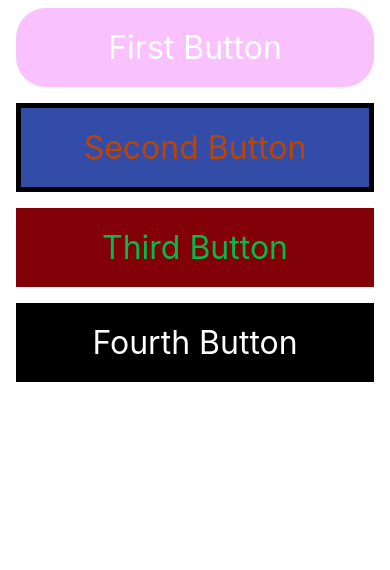
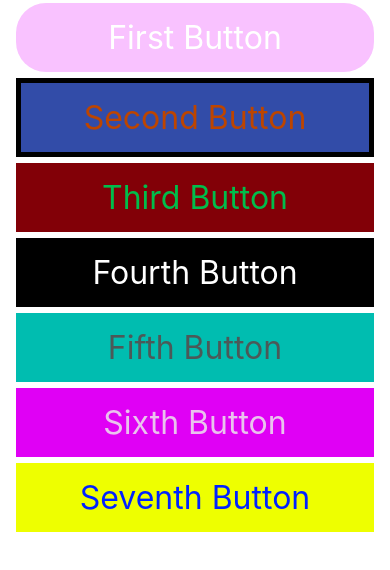
Before and after one commit to Kallory/MobilDevExercise2, a React Native app: screen / in a window 390 px wide. Shown: the top 570 px of the page. Built offline with nearby package versions, Linux system fonts and the light colour scheme.

Commit message:
adding more buttons

```diff
--- a/App.js
+++ b/App.js
@@ -68,6 +68,36 @@ const DATA = [
     textStyle: {
       color: '#FFFFFF',
     }
+  },
+  {
+    id: 'button5',
+    title: 'Fifth Button',
+    buttonStyle: {
+      backgroundColor: '#00bdb0'
+    },
+    textStyle: {
+      color: '#4b5958',
+    }
+  },
+  {
+    id: 'button6',
+    title: 'Sixth Button',
+    buttonStyle: {
+      backgroundColor: '#e000f5'
+    },
+    textStyle: {
+      color: '#eac2ed',
+    }
+  },
+  {
+    id: 'button7',
+    title: 'Seventh Button',
+    buttonStyle: {
+      backgroundColor: '#eeff00'
+    },
+    textStyle: {
+      color: '#0022ff',
+    }
   }
 ];
 
@@ -103,13 +133,13 @@ const styles = StyleSheet.create({
   },
   item: {
     backgroundColor: '#f9c2ff',
-    padding: 20,
-    marginVertical: 8,
+    padding: 15,
+    marginVertical: 3,
     marginHorizontal: 16,
   },
   button: {
-    padding: 20,
-    marginVertical: 8,
+    padding: 15,
+    marginVertical: 3,
     marginHorizontal: 16,
   },
   buttonText : {
```
